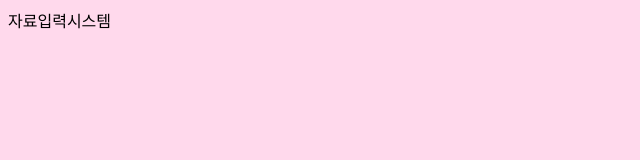
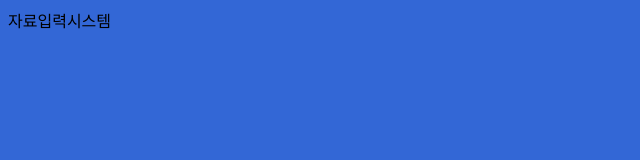
Before and after one commit to whitesweep1/whitesweep1, a plain HTML site: page test.html in a window 1280 px wide. Shown: the whole page, without its empty margins (0-640 px from the left). Drawn offline with Linux system fonts and the light colour scheme.

Commit message:
Update test.html

```diff
--- a/test.html
+++ b/test.html
@@ -3,6 +3,6 @@
 
 </head>
 
-<body bgcolor="#FFD9EC">
+<body bgcolor="#3367D6" >
   자료입력시스템
 </body></html>
```
